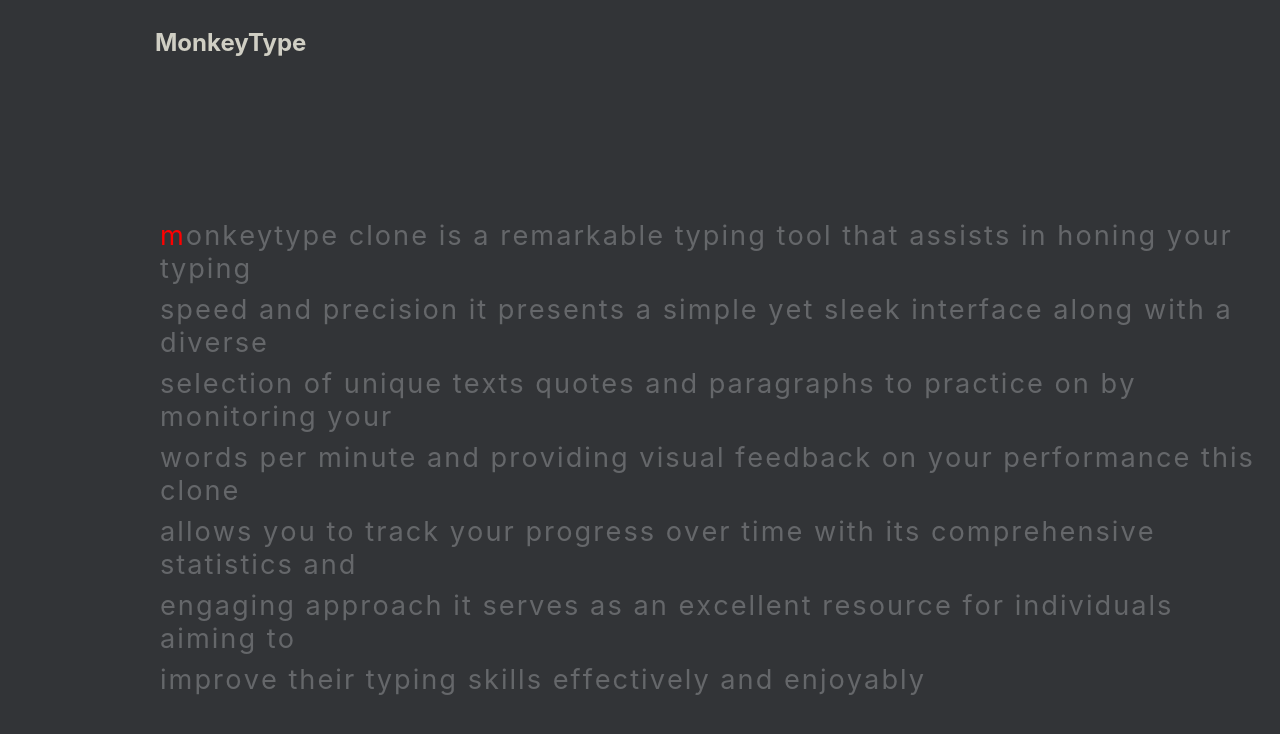
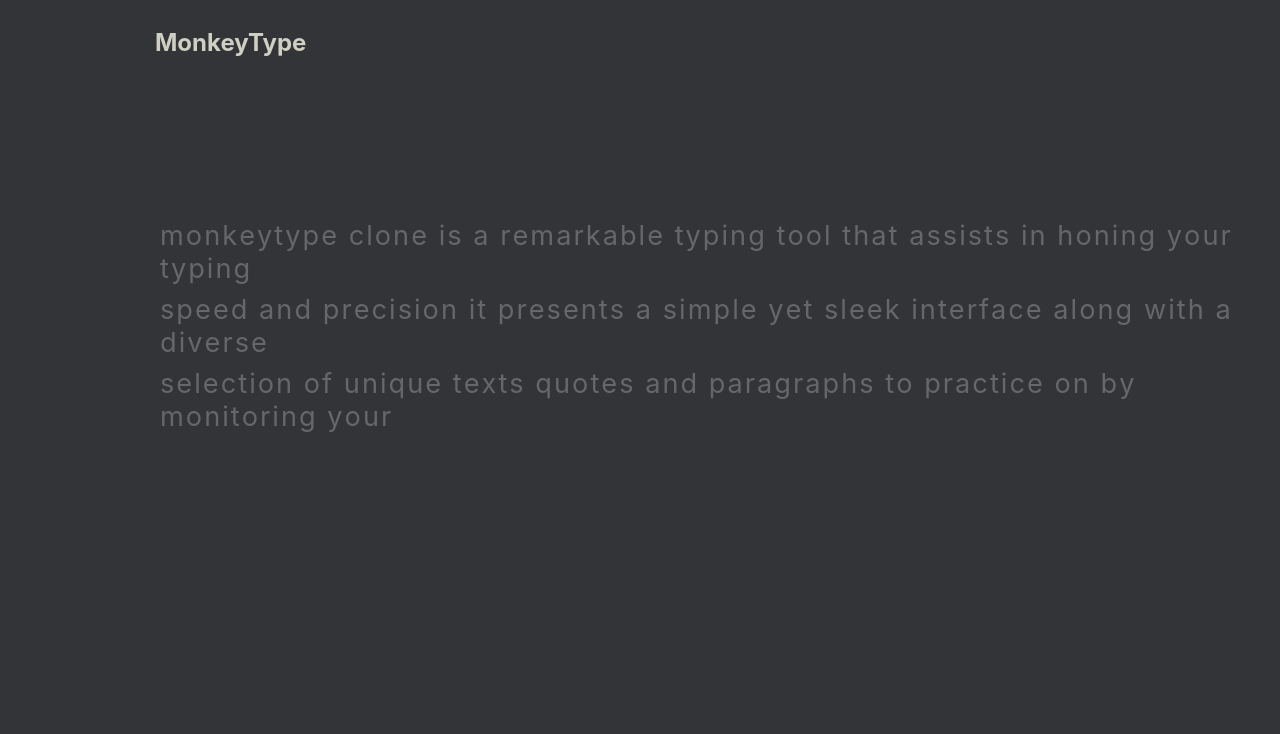
Before and after one commit to agrharsh2000/monkeyclone, a React (Create React App) app: page / in a window 1280 px wide. Shown: the top 734 px of the page. Built offline with nearby package versions, Linux system fonts and the light colour scheme.

Commit message:
bug found 1

```diff
--- a/src/App.css
+++ b/src/App.css
@@ -52,5 +52,5 @@
 }
 
 .correct{
-  color:green;
+  color:#AEADA6;
 }
--- a/src/App.js
+++ b/src/App.js
@@ -47,7 +47,7 @@
     }
   });
 
-  console.log(lines);
+  //console.log(lines);
   return lines;
 };
 
@@ -63,11 +63,14 @@
   let data =
     "monkeytype clone is a remarkable typing tool that assists in honing your typing speed and precision it presents a simple yet sleek interface along with a diverse selection of unique texts quotes and paragraphs to practice on by monitoring your words per minute and providing visual feedback on your performance this clone allows you to track your progress over time with its comprehensive statistics and engaging approach it serves as an excellent resource for individuals aiming to improve their typing skills effectively and enjoyably";
 
-  const [globalIndex, setGlobalIndex] = useState(0);
-
   const [characterArray, setCharacterArray] = useState(
     ParagraphToCharacterArrayConversion(data)
   );
+  const lines = ParagraphToLineByLineLength(characterArray, 84);
+
+  const [globalIndex, setGlobalIndex] = useState(0);
+
+  const [linesToShow, setLinesToShow] = useState(lines.slice(0, 3));
 
   function handleKeyboardEvent(key, index) {
     let newCharacterState;
@@ -85,8 +88,10 @@
       return copy;
     });
     setGlobalIndex(index + 1);
-    console.log(characterArray, index);
+    // console.log(characterArray, index);
   }
+
+  const trigger = useRef({ key: "", index: 0 });
 
   function handleTrigger(event) {
     trigger.current = {
@@ -94,7 +99,7 @@
       index: trigger.current.index + 1,
     };
     handleKeyboardEvent(event.key, trigger.current.index);
-    console.log(trigger.current);
+    // console.log(trigger.current);
   }
 
   useEffect(() => {
@@ -110,21 +115,24 @@
     setCharacterArray(ParagraphToCharacterArrayConversion(data));
   }, []);
 
-  const lines = ParagraphToLineByLineLength(characterArray, 84);
-
-  const trigger = useRef({ key: "", index: 0 });
+  useEffect(() => {
+    handleKeyboardEvent(trigger.current.key, trigger.current.index);
+    //  console.log(trigger.current, "he");
+  }, [trigger.current.index]);
 
   useEffect(() => {
-    handleKeyboardEvent(trigger.current.key, trigger.current.index);
-    console.log(trigger.current, "he");
-  }, [trigger.current.index]);
+    const currentLineIndex = Math.floor(globalIndex / 84);
+    if (currentLineIndex > 1) {
+      setLinesToShow(lines.slice(currentLineIndex - 1, currentLineIndex + 2));
+    }
+  }, [globalIndex]);
 
   return (
     <>
       <div className="container">
         <h1 className="titleBox">MonkeyType</h1>
         <div className="textBox">
-          {lines.map((line, lineIndex) => (
+          {linesToShow.map((line, lineIndex) => (
             <div key={lineIndex} className="line1">
               {line.map((character, characterIndex) => (
                 <span
```
